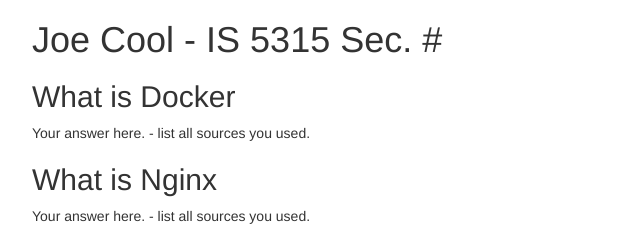
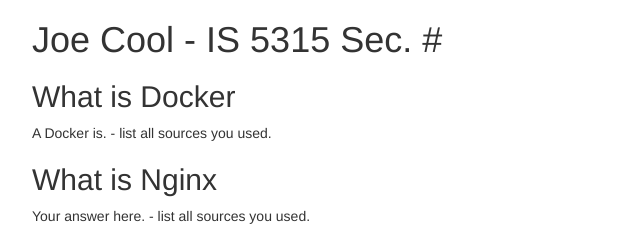
Before and after one commit to princeadri/5315-laptop, a plain HTML site: page index.html in a window 1280 px wide. Shown: the top 240 px of the page, 38-678 px from the left. Drawn offline with nearby package versions, Linux system fonts and the light colour scheme.

Commit message:
Update index.html

```diff
--- a/index.html
+++ b/index.html
@@ -7,7 +7,7 @@
     <div class="container">
       <h1>Joe Cool - IS 5315 Sec. #</h1>
       <h2>What is Docker</h2>
-      <p>Your answer here. - list all sources you used.</p>
+      <p>A Docker is. - list all sources you used.</p>
       <h2>What is Nginx</h2>
       <p>Your answer here. - list all sources you used.</p>
       <h2>What is VM (virtual machine)</h2>
```
